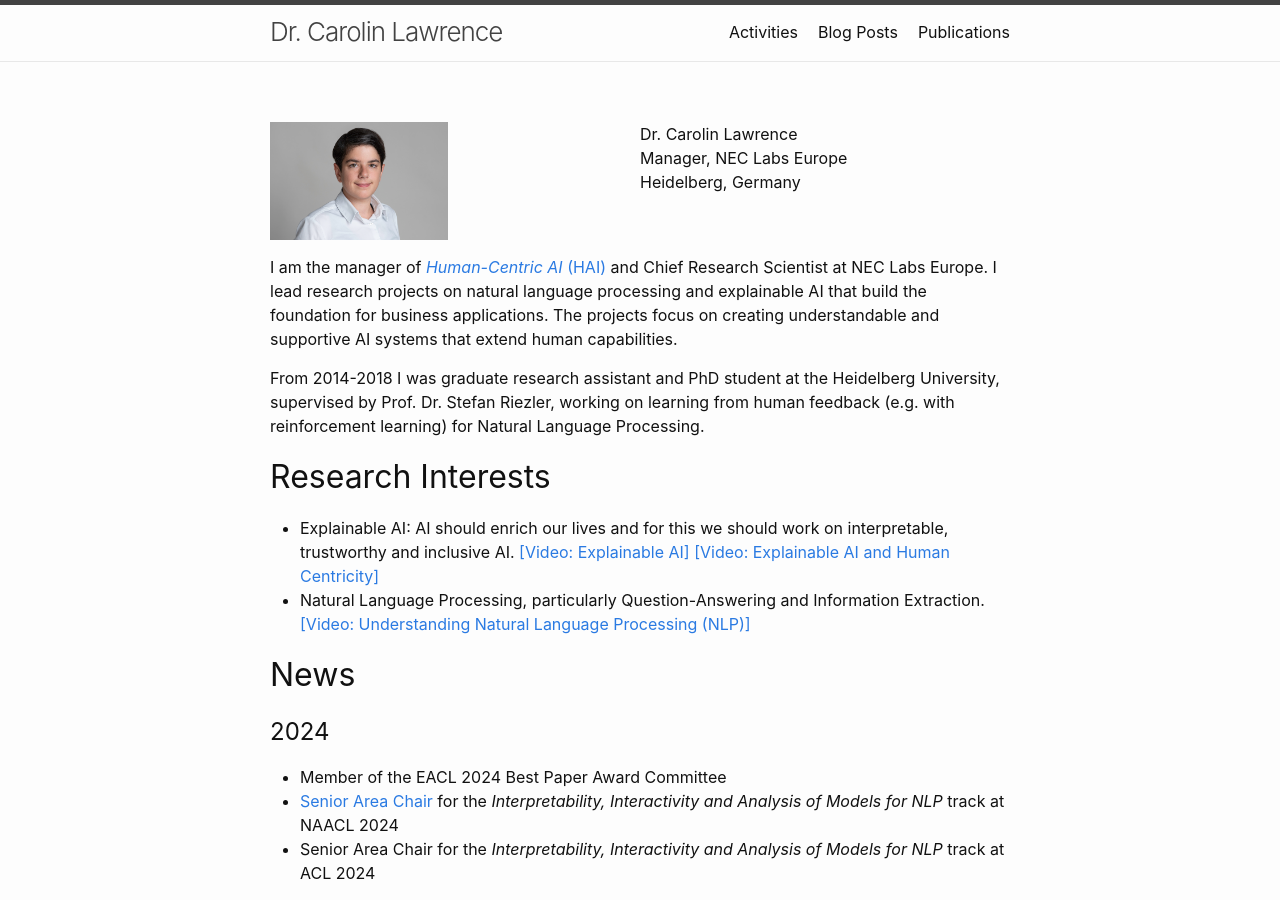
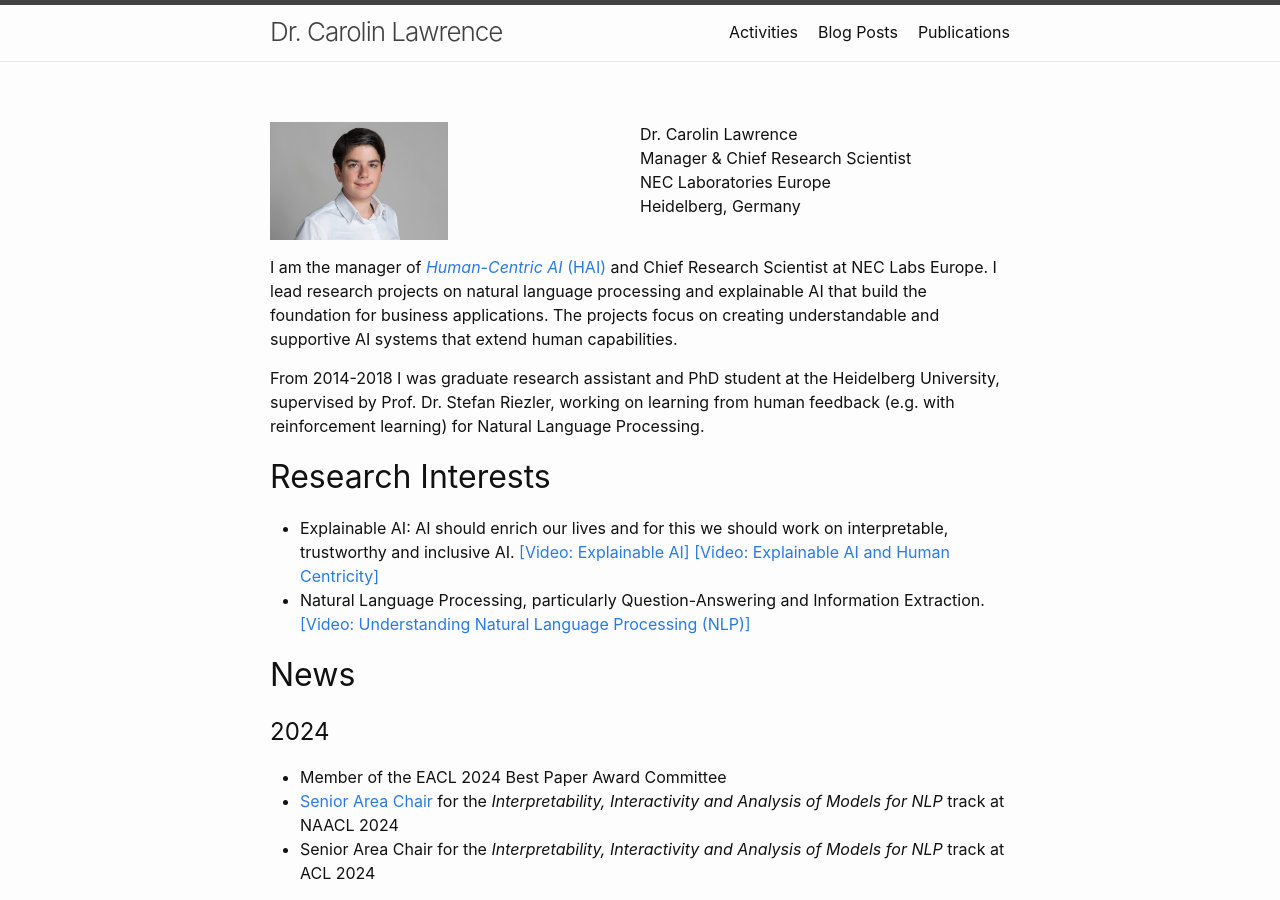
Before and after one commit to carolinlawrence/carolinlawrence.github.io, a Jekyll site: the page built from index.markdown, in a window 1280 px wide and 900 px high. Built offline with Jekyll 4.4.1, drawn with Linux system fonts in a browser that asks for light colours.

Commit message:
Update index.markdown

```diff
--- a/index.markdown
+++ b/index.markdown
@@ -14,7 +14,8 @@ youtubeId: 6UeOwHtBF_0
     <div class="col-1-2">
        <div class="content">
        Dr. Carolin Lawrence<br/>
-       Manager, NEC Labs Europe<br/>
+       Manager & Chief Research Scientist <br/>
+       NEC Laboratories Europe<br/>
        Heidelberg, Germany<br/>
 
        </div>
```
